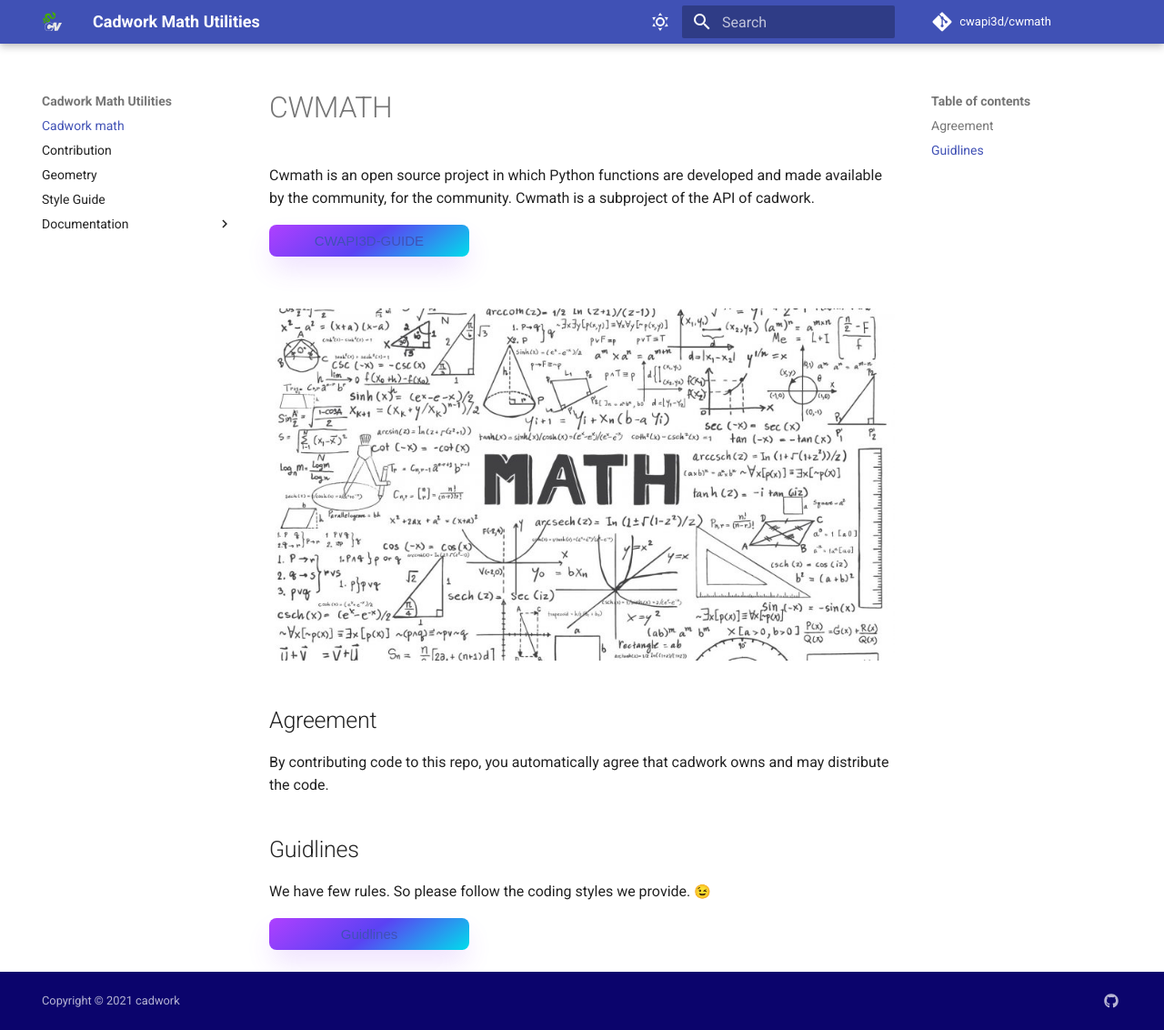
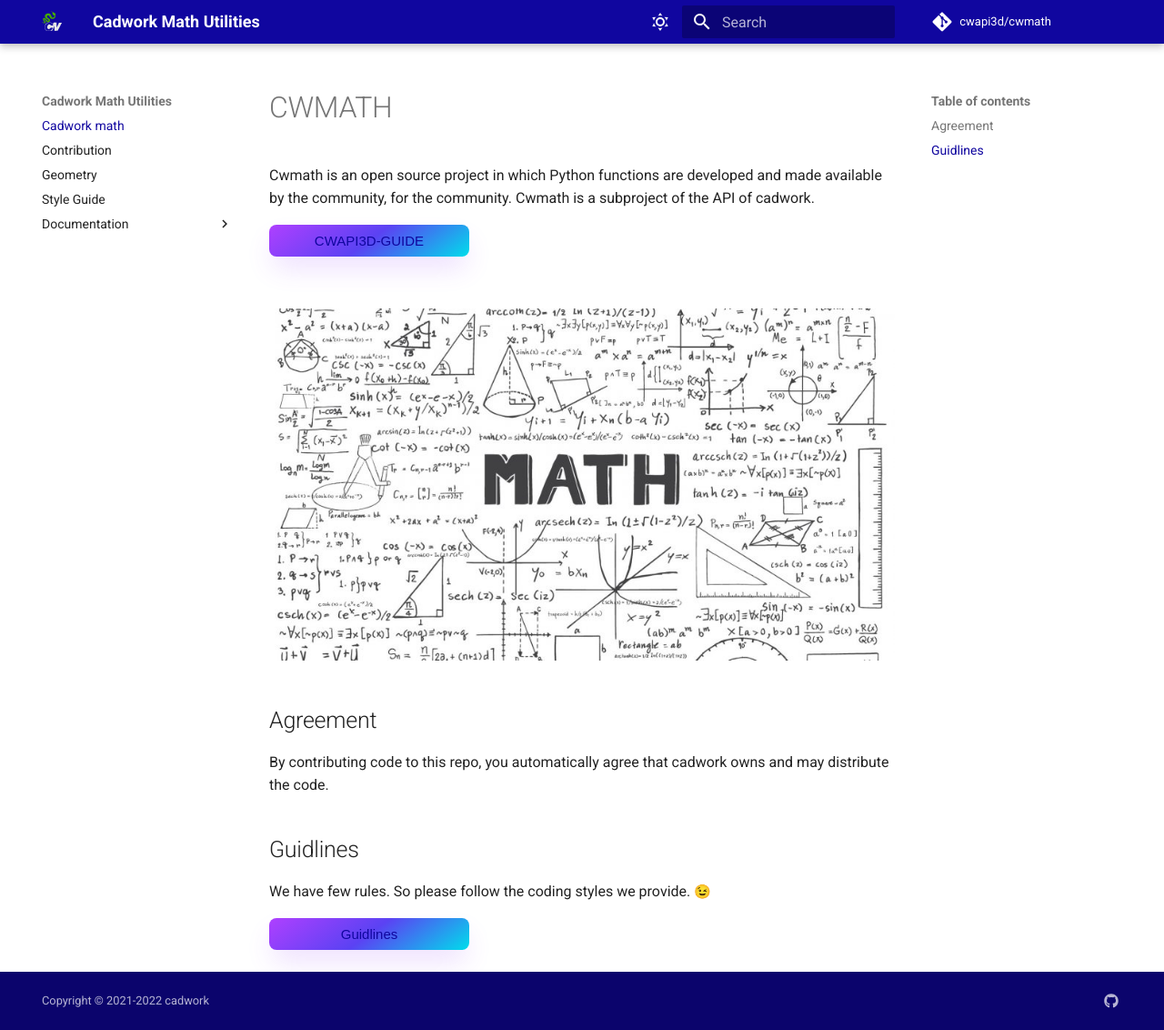
Before and after one commit to cwapi3d/cwmath, an MkDocs documentation site: the page built from docs/index.md, in a window 1280 px wide and 1132 px high. Shown: the whole window at 91% size. Built offline with MkDocs 1.6.1 and Material for MkDocs 9.7.7, drawn with Linux system fonts in a browser that asks for light colours; emoji names are drawn with the system emoji font; comment, search, counter and statistics services are not loaded.

Commit message:
finalize stylesheet.

```diff
--- a/docs/stylesheets/extra.css
+++ b/docs/stylesheets/extra.css
@@ -1,47 +1,11 @@
-:root {
-
-    /* Primary color shades */
-    /* --md-accent-fg-color: #10069f;
-    --md-primary-fg-color: #10069f; */
-    --md-primary-fg-color--light: #10069f;
-    --md-primary-fg-color--dark: #10069f;
-    --md-primary-bg-color: hsla(0, 0%, 100%, 1);
-    --md-primary-bg-color--light: hsla(0, 0%, 100%, 0.7);
-    --md-text-link-color: rgb(196, 41, 21);
-
-    /* Accent color shades */
-    /* --md-accent-fg-color: rgb(81, 151, 231); */
-    --md-accent-fg-color--transparent: hsla(189, 100%, 37%, 0.1);
-    --md-accent-bg-color: rgba(255, 255, 255, 0.329);
-    --md-accent-bg-color--light: hsla(0, 0%, 100%, 0.7);
-  }
-
-  :root > * {
-    --md-header-bg-color: #10069f;
-  }
-
-  :root > * {
-
-    /* Footer */
-    --md-footer-bg-color: #10069f;
-    --md-footer-bg-color--dark: hsla(0, 0%, 0%, 0.32);
-    --md-footer-fg-color: hsla(0, 0%, 100%, 1);
-    --md-footer-fg-color--light: hsla(0, 0%, 100%, 0.7);
-    --md-footer-fg-color--lighter: hsla(0, 0%, 100%, 0.3);
-    --md-code-hl-function-color: #b91cac;
-    --md-code-hl-comment-color: #2c7e0c;
-    --md-code-hl-string-color: #ce5a2c;
-    --md-code-hl-keyword-color: #2c55ce;
-    --md-code-hl-operator-color: #9fa3ae;
-    --md-code-hl-variable-color: #5375d3;
-
+  [data-md-color-scheme="default"] {
+    --md-primary-fg-color:        #10069f;
+    --md-footer-bg-color:  #10069f;
   }
 
   [data-md-color-scheme="slate"] {
-    --md-hue: 190; /* [0, 20] */
+    --md-primary-fg-color:        #57575c;
   }
-
-
 
   .button {
     background-color: #485833;
@@ -80,15 +44,6 @@
     right: 0;
     }
 
-    /* Code block color shades */
-    /* --md-code-bg-color: hsla(0, 0%, 96%, 1);
-    /* --md-code-fg-color: rgb(3, 8, 10);
-
-
-    <!-- HTML !-->
-<button class="button-1" role="button">Button 1</button>
-
-/* CSS */
 .button-1 {
   background-color: #EA4C89;
   border-radius: 8px;
--- a/mkdocs.yml
+++ b/mkdocs.yml
@@ -4,7 +4,7 @@
 edit_uri: ""
 
 # Copyright
-copyright: Copyright &copy; 2021 cadwork
+copyright: Copyright &copy; 2021-2022 cadwork
 
 site_name: Cadwork Math Utilities
 site_url: https://python.cadwork.dev/
@@ -17,13 +17,12 @@
     palette:
       - media: "(prefers-color-scheme: light)"
         scheme: default
-        primary:  indigo
         toggle:
           name: Switch to light mode
           icon: material/weather-sunny
       - media: "(prefers-color-scheme: dark)"
         scheme: slate
-        # primary: grey
+        primary: grey
         accent: blue
         toggle:
           name: Switch to dark mode
@@ -31,7 +30,6 @@
     features:
     - search.suggest
     - search.highlight
-    # - navigation.tabs
     - navigation.instant
 nav:
   - Cadwork math: index.md
@@ -48,8 +46,6 @@
   - pymdownx.inlinehilite
   - pymdownx.keys
   - pymdownx.highlight:
-      #linenums: true
-      #linenums_style: pymdownx-inline
   - pymdownx.superfences:
   - footnotes:
       SEPARATOR: _footnote_
@@ -71,11 +67,6 @@
         python:
           setup_commands:
                       - import sys
-                      # - from cadwork import point_3d
-                      # - sys.path.append('src/')
-                      # - import cwmath
-                      # navigate to cwapi3d_guide src files
-                      # - sys.path.append('../cwapi3d_guide/src/')
           rendering:
             show_source: false
 extra:
```
Also changed, not shown: docs/Documentation/functions.md (+2 -0 lines).
